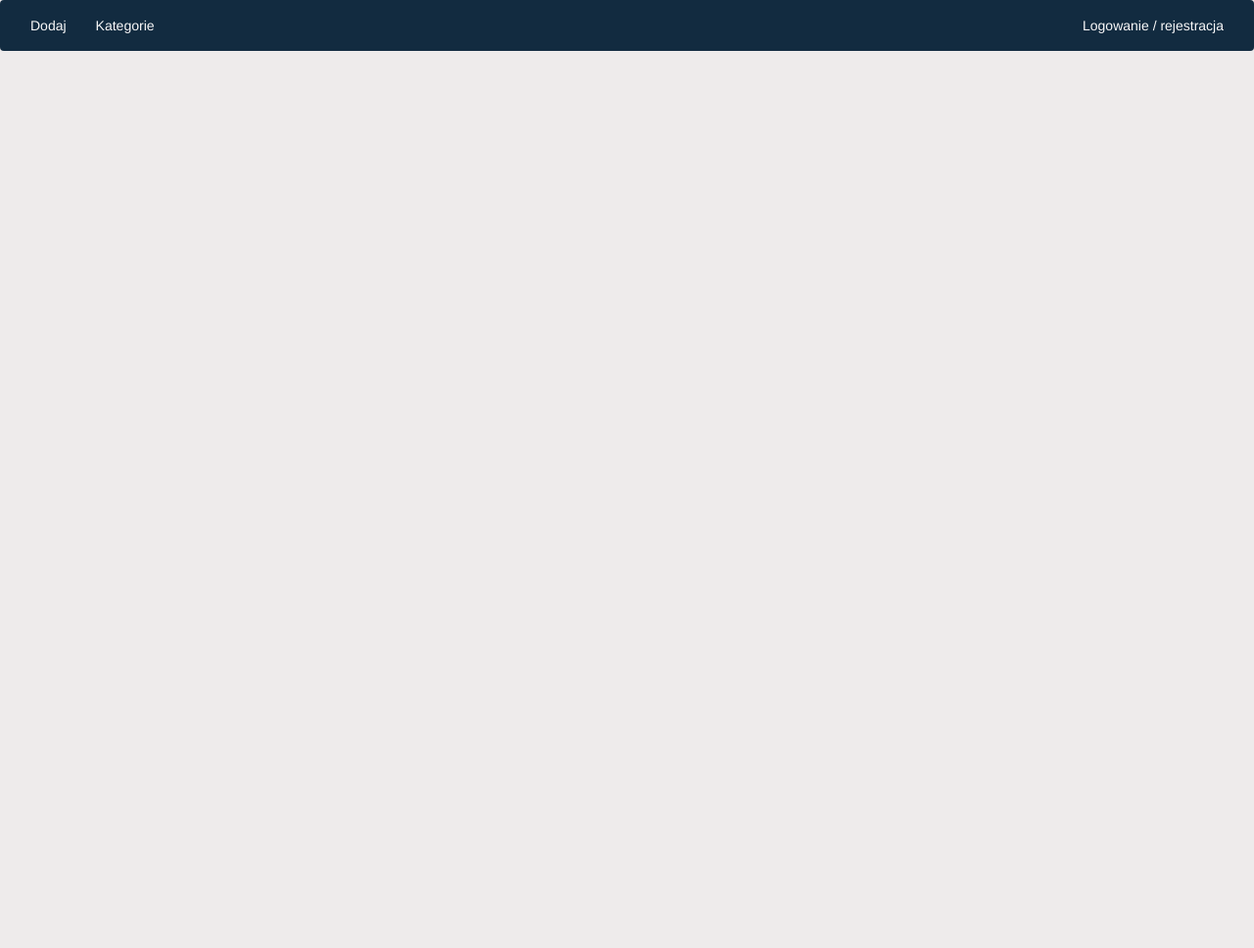
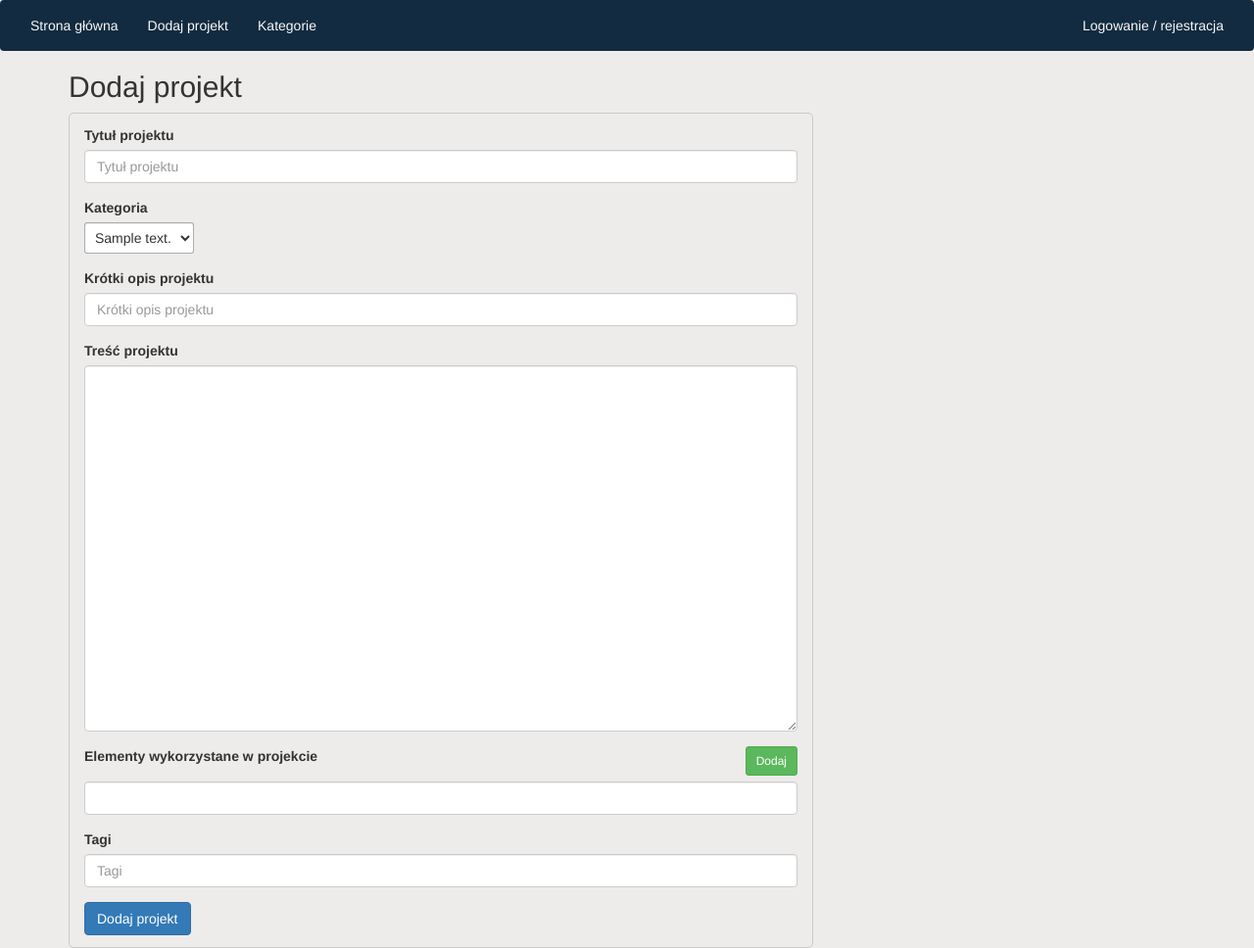
Before and after one commit to trak2016z/Baza-projektow-tr, a Django app: page /projekty/addproject/ in a window 1280 px wide. Shown: the whole page at 98% size. Before the commit the page ends 52 px from the top, so only its background shows below. Run offline with Django 3.2, Linux system fonts and the light colour scheme; tables that the repository leaves empty hold one stand-in row (values such as "Sample post"); some libraries are stand-ins or nearby versions.

Commit message:
dodany formularz dodawania nowego projektu

```diff
--- /dev/null
+++ b/login/static/login/assets/js/addproject.js
@@ -0,0 +1,17 @@
+var counter = 1;
+var limit = 10;
+
+function addInput(divName) {
+    if (counter == limit) {
+        alert("Możesz dodać maksymalnie " + limit + " elementów");
+    }
+    else {
+        var container = document.getElementById(divName);
+        var newInput = document.createElement('input');
+        newInput.type = "text";
+        newInput.className = "form-control input-separated";
+        newInput.name = "components[]";
+        container.appendChild(newInput);
+        counter++;
+    }
+}
--- a/login/static/projekty/css/style.css
+++ b/login/static/projekty/css/style.css
@@ -160,3 +160,36 @@ body {
     bottom: 5px;
     right: 10px;
 }
+
+.project-add-form {
+    padding-top: 12px;
+    padding-bottom: 12px;
+    border: 1px solid;
+    border-color: #CACACA;
+    border-radius: 5px;
+}
+
+.select-cathegory {
+    padding: 6px;
+    display: block;
+    background: #fff;
+    border-radius: 3px;
+    border: 1px solid;
+    box-shadow: inset 0 1px 1px rgba(0,0,0,.075);
+    border-color: rgba(0, 0, 0, 0.33);
+}
+
+textarea {
+    resize: vertical;
+}
+
+.input-separated {
+    margin-top: 5px;
+    margin-bottom: 5px;
+}
+
+.btn-add-component {
+    position: relative;
+    float: right;
+    margin-bottom: 6px;
+}
--- a/projekty/templates/projekty/addproject.html
+++ b/projekty/templates/projekty/addproject.html
@@ -1,40 +1,64 @@
+{% extends 'projekty/main.html' %}
 {% load staticfiles %}
-<!DOCTYPE html>
-<html lang="en">
-<head>
-    <meta charset="UTF-8">
-    <title>Dodaj projekt</title>
 
-    <link rel="stylesheet" href="{% static 'login/assets/css/fonts.css' %}">
-    <link rel="stylesheet" href="{% static 'login/assets/bootstrap/css/bootstrap.min.css' %}">
-    <link rel="stylesheet" href="{% static 'login/assets/font-awesome/css/font-awesome.min.css' %}">
-    <link rel="stylesheet" href="{% static 'login/assets/font-awesome/css/font-awesome.min.css' %}">
-    <link rel="stylesheet" href="{% static 'projekty/css/style.css' %}">
-</head>
-<body>
-
-<nav class="navbar navbar-default">
-    <div class="container-fluid">
-        <p class="navbar-text"><a href="/addproject">Dodaj</a></p>
-        <p class="navbar-text"><a href="#kategorie">Kategorie</a></p>
-
-        {% if user.is_authenticated %}
-            <p class="navbar-text navbar-right"><a href="/login/userlogout" class="navlink">Wyloguj</a></p>
-            <p class="navbar-text navbar-right"><a href="/#">Moje konto</a></p>
-        {% else %}
-            <p class="navbar-text navbar-right"><a href="/login" class="navlink">Logowanie / rejestracja</a></p>
-        {% endif %}
+{% block title %}
+    Dodaj projekt
+{% endblock %}
 
 
+{% block container %}
+    <div class="container">
 
-        <div class="navbar-header">
+        <h2>Dodaj projekt</h2>
+            <div class="col-md-8 project-add-form">
+                <form class="form">
+                    <div class="form-group">
+                        <label for="project-title">Tytuł projektu</label>
+                        <input type="text" class="form-control" name="project-title" id="project-title" placeholder="Tytuł projektu">
+                    </div>
+
+                    <div class="form-group">
+                        <label for="project-cathegory">Kategoria</label>
+                        <select class="select-cathegory" name="project-cathegory" id="project-cathegory">
+                            {% if cathegories %}
+                                {% for cat in cathegories %}
+                                    <option value="{{ cat.id }}">{{ cat.text }}</option>
+                                {% endfor %}
+                            {% endif %}
+                        </select>
+                    </div>
+
+                    <div class="form-group">
+                        <label for="project-short-desc">Krótki opis projektu</label>
+                        <input type="text" class="form-control" name="project-short-desc" id="project-short-desc" placeholder="Krótki opis projektu">
+                    </div>
+
+                    <div class="form-group">
+                        <label for="project-text">Treść projektu</label>
+                        <textarea class="form-control" name="project-text" id="project-text" rows="18"></textarea>
+                    </div>
+
+                    <div id="component-list" class="form-group">
+                        <label for="component">Elementy wykorzystane w projekcie</label>
+
+                        <button type="button" class="btn btn-sm btn-success btn-add-component" id="btndodaj" onclick='addInput("component-list")'>Dodaj</button>
+
+                        <input type="text" class="form-control input-separated" name="components[]" id="component">
+                    </div>
+
+
+                    <div class="form-group">
+                        <label for="project-tags">Tagi</label>
+                        <input type="text" class="form-control" name="project-tags" id="project-tags" placeholder="Tagi">
+                    </div>
+
+                    <button type="submit" class="btn btn-primary">Dodaj projekt</button>
+                </form>
+
         </div>
     </div>
-</nav>
 
-<script src="{% static 'login/assets/js/jquery-1.11.1.min.js' %}"></script>
-<script src="{% static 'login/assets/bootstrap/js/bootstrap.min.js' %}"></script>
-<script src="{% static 'login/assets/js/jquery.backstretch.min.js' %}"></script>
 
-</body>
-</html>
+<script src="{% static 'login/assets/js/addproject.js' %}"></script>
+
+{% endblock %}
--- /dev/null
+++ b/projekty/templates/projekty/main.html
@@ -0,0 +1,27 @@
+{% load staticfiles %}
+<!DOCTYPE html>
+<html lang="en">
+<head>
+    <meta charset="UTF-8">
+    <title>
+        {% block title %}
+        {% endblock %}
+    </title>
+
+    {% include 'projekty/partial/cssfiles.html' %}
+
+</head>
+<body>
+
+{% include 'projekty/partial/navbar.html' %}
+
+{% block precontainer %}
+{% endblock %}
+
+{% block container %}
+{% endblock %}
+
+{% include 'projekty/partial/jsfiles.html' %}
+
+</body>
+</html>
--- /dev/null
+++ b/projekty/templates/projekty/partial/cssfiles.html
@@ -0,0 +1,7 @@
+{% load staticfiles %}
+
+<link rel="stylesheet" href="{% static 'login/assets/css/fonts.css' %}">
+<link rel="stylesheet" href="{% static 'login/assets/bootstrap/css/bootstrap.min.css' %}">
+<link rel="stylesheet" href="{% static 'login/assets/font-awesome/css/font-awesome.min.css' %}">
+<link rel="stylesheet" href="{% static 'login/assets/font-awesome/css/font-awesome.min.css' %}">
+<link rel="stylesheet" href="{% static 'projekty/css/style.css' %}">
--- /dev/null
+++ b/projekty/templates/projekty/partial/jsfiles.html
@@ -0,0 +1,4 @@
+{% load staticfiles %}
+<script src="{% static 'login/assets/js/jquery-1.11.1.min.js' %}"></script>
+<script src="{% static 'login/assets/bootstrap/js/bootstrap.min.js' %}"></script>
+<script src="{% static 'login/assets/js/jquery.backstretch.min.js' %}"></script>
--- /dev/null
+++ b/projekty/templates/projekty/partial/navbar.html
@@ -0,0 +1,17 @@
+<nav class="navbar navbar-default">
+    <div class="container-fluid">
+        <p class="navbar-text"><a href="{% url 'index' %}">Strona główna</a></p>
+        <p class="navbar-text"><a href="{% url 'addproject' %}">Dodaj projekt</a></p>
+        <p class="navbar-text"><a href="#kategorie">Kategorie</a></p>
+
+        {% if user.is_authenticated %}
+            <p class="navbar-text navbar-right"><a href="{% url 'userlogout' %}" class="navlink">Wyloguj</a></p>
+            <p class="navbar-text navbar-right"><a href="/#">Moje konto</a></p>
+        {% else %}
+            <p class="navbar-text navbar-right"><a href="{% url 'loginindex' %}" class="navlink">Logowanie / rejestracja</a></p>
+        {% endif %}
+
+        <div class="navbar-header">
+        </div>
+    </div>
+</nav>
--- a/projekty/views.py
+++ b/projekty/views.py
@@ -19,10 +19,12 @@ def index(request):
     return HttpResponse(template.render(context, request))
 
 def addproject(request):
-    # if(not request.user.is_authenticated()):
-    #     return redirect('login:index')
-    # else:
-    #     template = loader.get_template('addproject.html')
+    cathegories = Cathegory.objects.all()
 
-        # return HttpResponse(template.render(request))
-    return render(request, 'projekty/addproject.html')
+    context = {
+        'cathegories': cathegories,
+    }
+
+    template = loader.get_template('projekty/addproject.html')
+
+    return HttpResponse(template.render(context, request))
```
Also changed, not shown: projekty/templates/projekty/index.html (+7 -62 lines), 1 other file.
